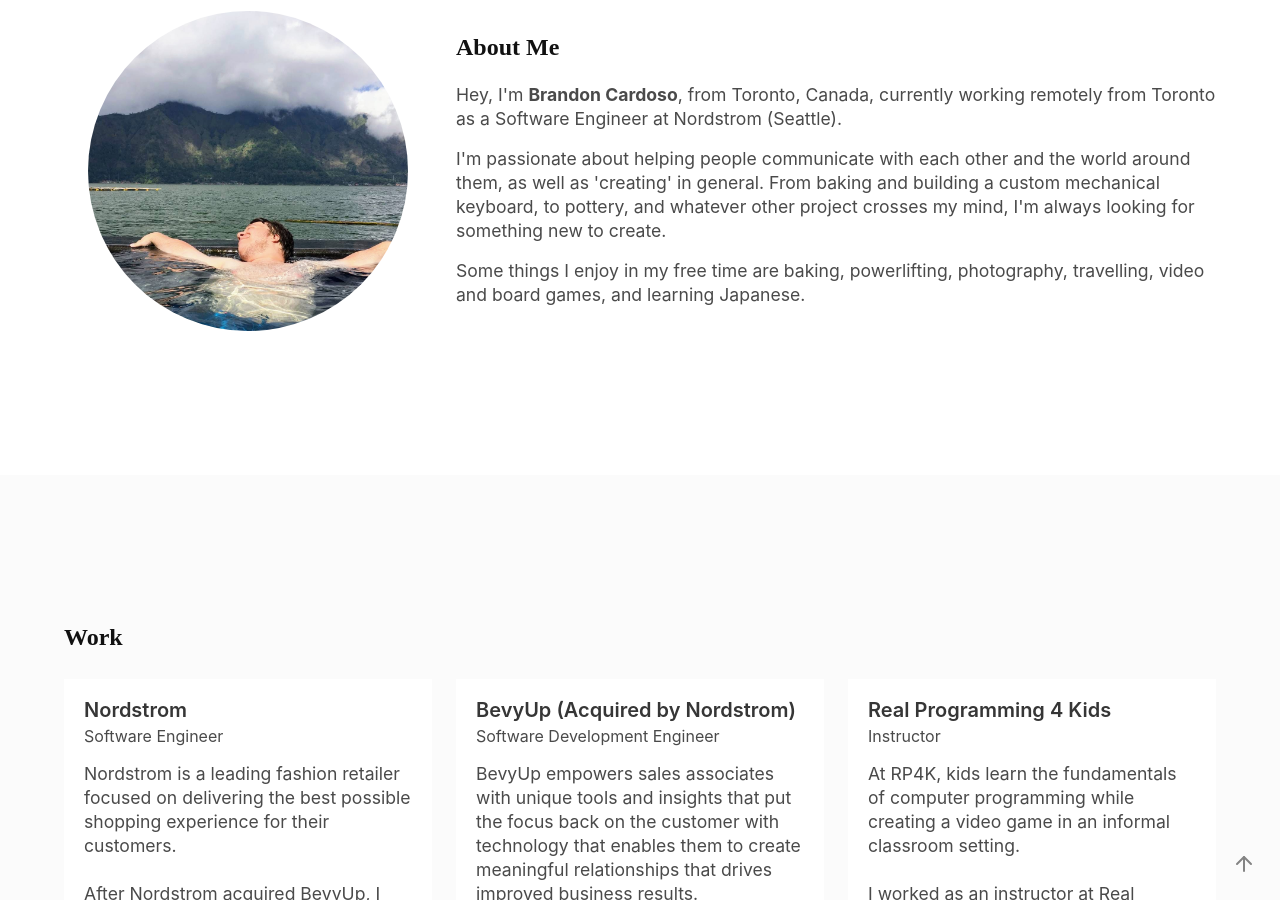
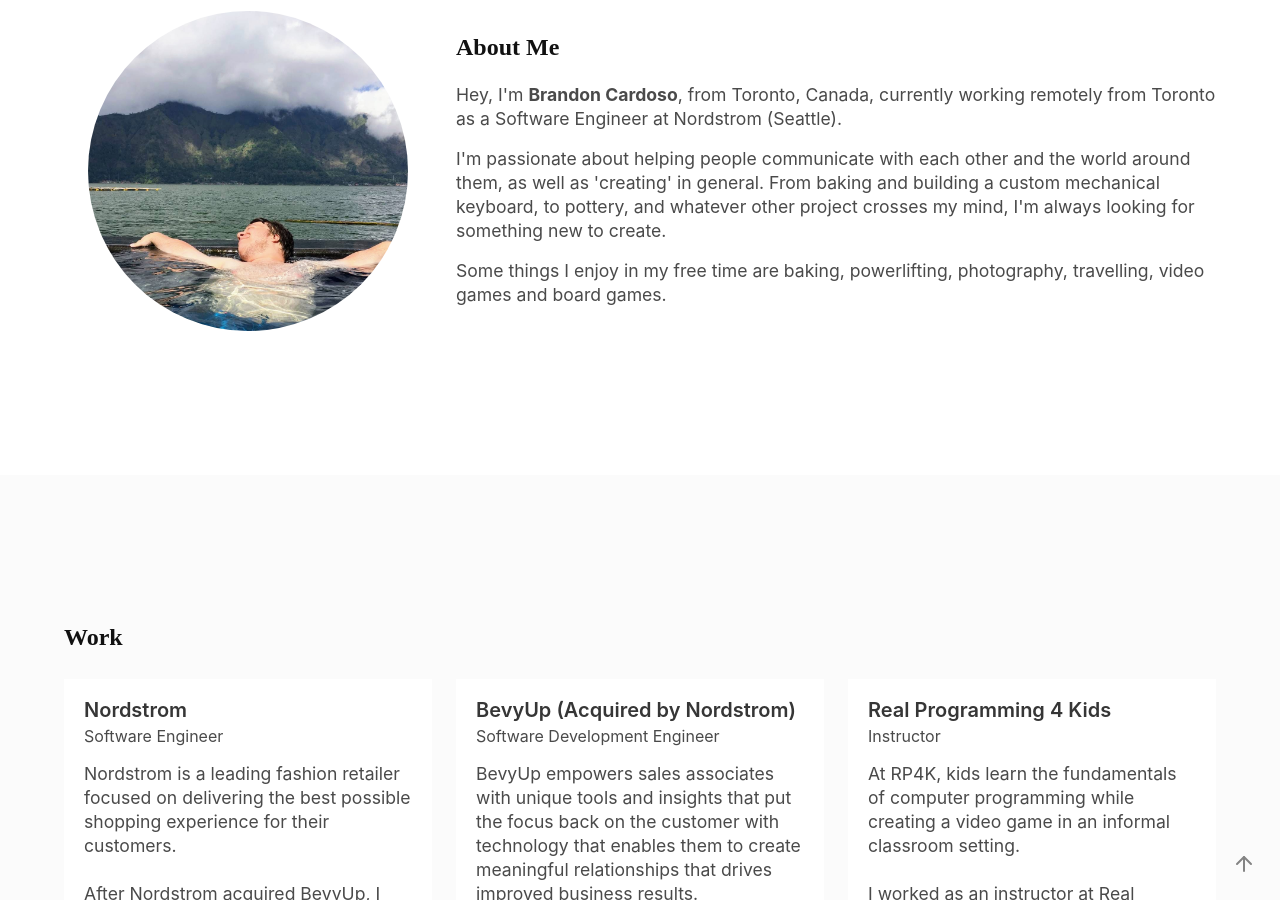
Before and after one commit to brandoncardoso/brandoncardoso.github.io, a Jekyll site: the page built from index.md, in a window 1280 px wide and 900 px high, scrolled down 1033 px. Built offline with Jekyll 4.4.1, drawn with Linux system fonts in a browser that asks for light colours; some web fonts are replaced.

Commit message:
Update default.html

```diff
--- a/_layouts/default.html
+++ b/_layouts/default.html
@@ -110,7 +110,7 @@
                         </p>
 
                         <p>
-                        Some things I enjoy in my free time are baking, powerlifting, photography, travelling, video and board games, and learning Japanese.
+                        Some things I enjoy in my free time are baking, powerlifting, photography, travelling, video games and board games.
                         </p>
                     </div>
                 </div>
```
